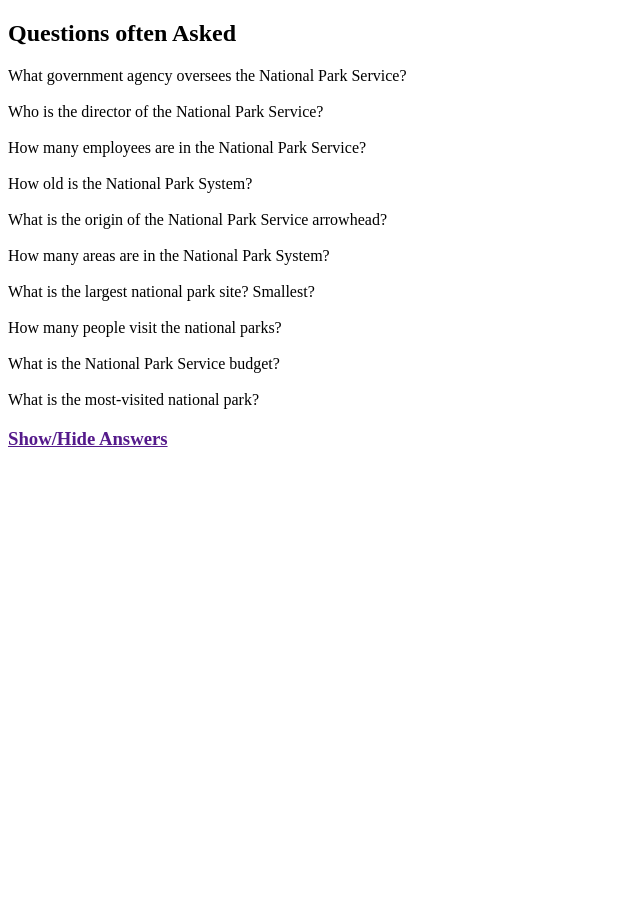
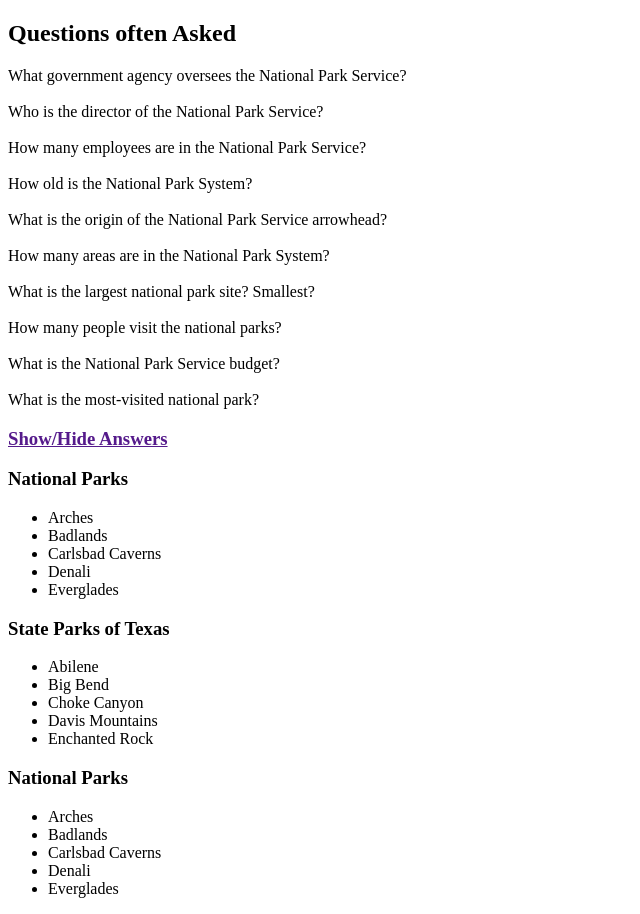
Before and after one commit to acano0824/sequoia-web-exercises, a plain HTML site: page jquery_faq.html in a window 1280 px wide. Shown: the whole page, without its empty margins (0-640 px from the left). Before the commit the page ends 800 px from the top, so only its background shows below. Drawn offline with Linux system fonts and the light colour scheme.

Commit message:
started on exercise

```diff
--- a/jquery_faq.html
+++ b/jquery_faq.html
@@ -99,6 +99,33 @@
 
 <h3><a id="toggle" href="">Show/Hide Answers</a></h3>
 
+
+<h3 id="national-parks-heading">National Parks</h3>
+<ul id="national-parks">
+    <li>Arches</li>
+    <li>Badlands</li>
+    <li>Carlsbad Caverns</li>
+    <li>Denali</li>
+    <li>Everglades</li>
+</ul>
+<h3>State Parks of Texas</h3>
+<ul id="state-parks-texas">
+    <li>Abilene</li>
+    <li>Big Bend</li>
+    <li>Choke Canyon</li>
+    <li>Davis Mountains</li>
+    <li>Enchanted Rock</li>
+</ul>
+<h3 id="national-parks-heading1">National Parks</h3>
+<ul id="national-parks1">
+    <li>Arches</li>
+    <li>Badlands</li>
+    <li>Carlsbad Caverns</li>
+    <li>Denali</li>
+    <li>Everglades</li>
+
+
+
 <script src="js/jquery-2.2.4.js">
 
 
```
